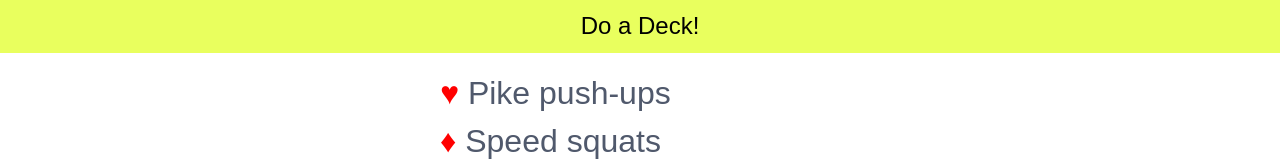
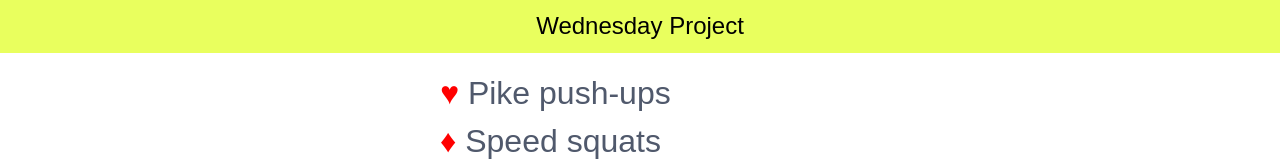
Before and after one commit to aaronbieber/deck-workout, a React (Create React App) app: page / in a window 1280 px wide. Shown: the top 161 px of the page. Built offline with nearby package versions, Linux system fonts and the light colour scheme.

Commit message:
Change the name to Wednesday Project

```diff
--- a/public/index.html
+++ b/public/index.html
@@ -19,7 +19,7 @@
          work correctly both with client-side routing and a non-root public URL.
          Learn how to configure a non-root public URL by running `npm run build`.
     -->
-    <title>Do a Deck!</title>
+    <title>Wednesday Project</title>
   </head>
   <body>
     <noscript>
--- a/src/components/NavBar.js
+++ b/src/components/NavBar.js
@@ -6,7 +6,7 @@ export default class NavBar extends Component {
             <header className="navbar">
               <section></section>
               <section className="navbar-center">
-                <h1>Do a Deck!</h1>
+                <h1>Wednesday Project</h1>
               </section>
               <section></section>
             </header>
```
